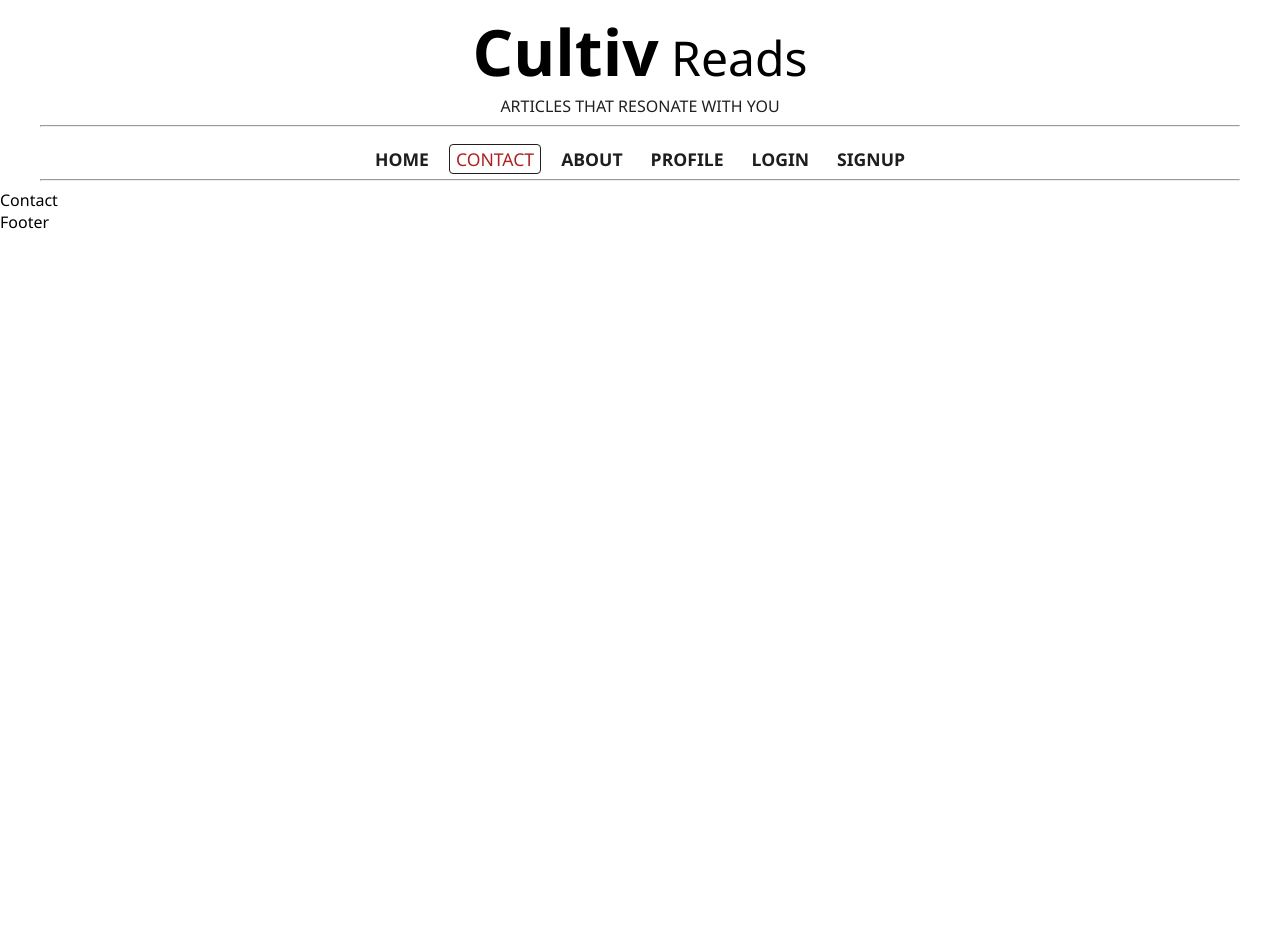
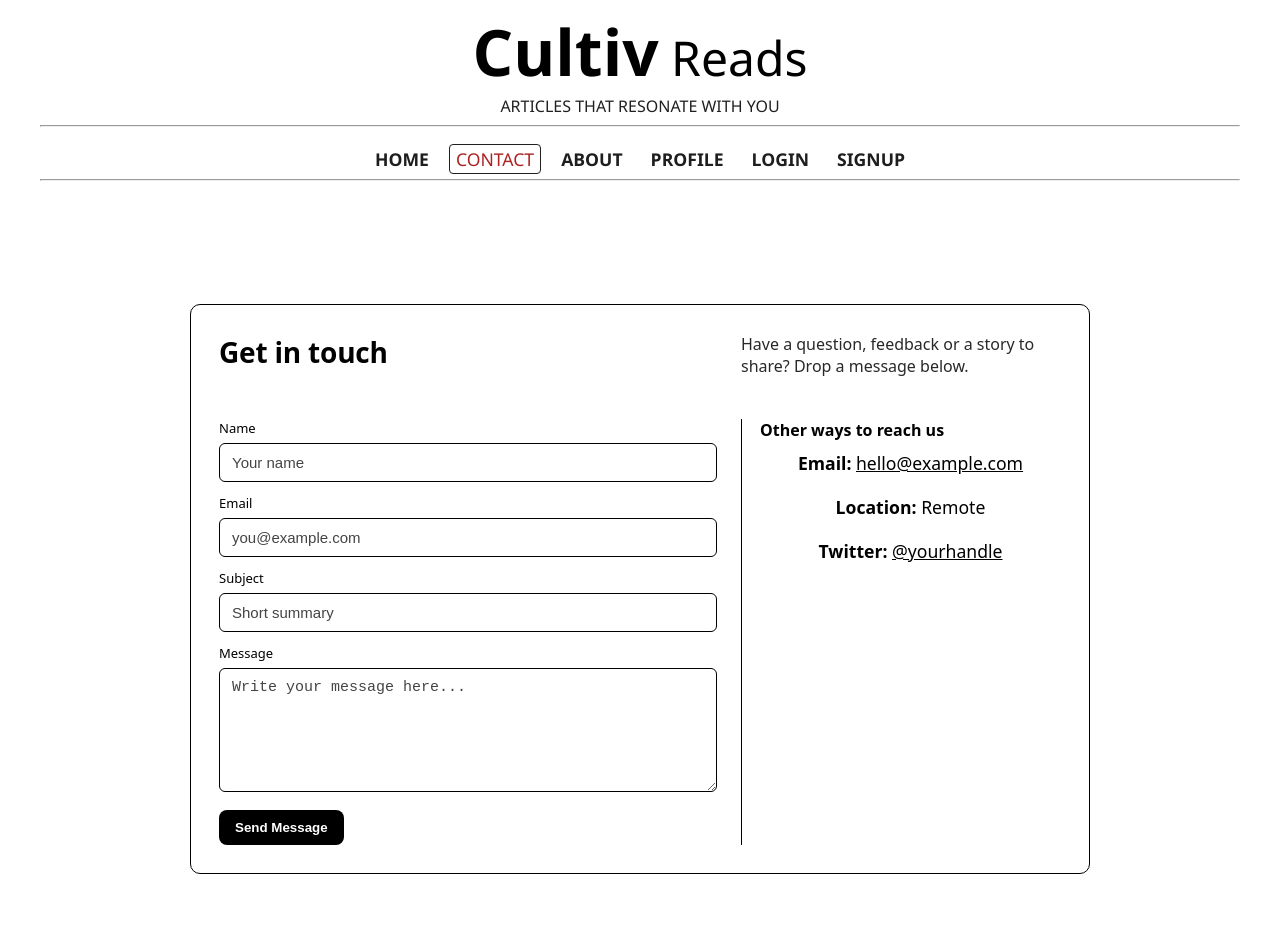
Before and after one commit to bel-konseh/Cultiv-Blog, a React (Vite) app in the folder blogspot-frontend/: page /contact in a window 1280 px wide. Shown: the top 952 px of the page. Before the commit the page ends 800 px from the top, so only its background shows below. Built offline with nearby package versions, Linux system fonts and the light colour scheme.

Commit message:
Done with the Contact page and i created a CSS folder for all the css

```diff
--- /dev/null
+++ b/blogspot-frontend/src/CSS/contact.css
@@ -0,0 +1,136 @@
+
+.contact-page {
+  font-family: system-ui, -apple-system, 'Segoe UI', Roboto, 'Helvetica Neue', Arial;
+  background: #fff; /* white primary */
+  color: #000; /* black primary */
+  min-height: 100vh;
+  display: flex;
+  align-items: center;
+  justify-content: center;
+  padding: 48px 20px;
+}
+
+.contact-card {
+  width: 100%;
+  max-width: 900px;
+  border: 1px solid #000; /* black border */
+  border-radius: 10px;
+  padding: 28px;
+  box-shadow: none;
+  display: grid;
+  grid-template-columns: 1fr 320px;
+  gap: 24px;
+}
+
+/* Responsive stack */
+@media (max-width: 860px) {
+  .contact-card { grid-template-columns: 1fr; }
+}
+
+.contact-title {
+  margin: 0 0 8px 0;
+  font-size: 28px;
+  letter-spacing: -0.2px;
+}
+
+.contact-sub {
+  margin: 0 0 18px 0;
+  color: #111;
+  opacity: 0.9;
+}
+
+.contact-form {
+  display: flex;
+  flex-direction: column;
+  gap: 12px;
+}
+
+.form-row {
+  display: flex;
+  flex-direction: column;
+}
+
+.form-row label {
+  font-size: 13px;
+  margin-bottom: 6px;
+}
+
+.form-row input,
+.form-row textarea {
+  padding: 10px 12px;
+  border: 1px solid #000;
+  border-radius: 6px;
+  background: transparent;
+  color: #000;
+  outline: none;
+  font-size: 15px;
+}
+
+.form-row input::placeholder,
+.form-row textarea::placeholder {
+  color: #444;
+}
+
+.form-row input:focus,
+.form-row textarea:focus {
+  box-shadow: 0 0 0 3px rgba(0,0,0,0.06);
+}
+
+.form-actions {
+  display: flex;
+  align-items: center;
+  gap: 12px;
+  margin-top: 6px;
+}
+
+.btn-submit {
+  background: #000; /* black */
+  color: #fff; /* white text */
+  border: none;
+  padding: 10px 16px;
+  border-radius: 8px;
+  font-weight: 600;
+  cursor: pointer;
+}
+
+.btn-submit:hover {
+  opacity: 0.95;
+}
+
+.status {
+  font-size: 14px;
+}
+
+.contact-info {
+  border-left: 1px solid #000;
+  padding-left: 18px;
+}
+
+@media (max-width: 860px) {
+  .contact-info { border-left: none; padding-left: 0; border-top: 1px solid #000; padding-top: 16px; }
+}
+
+.info-title {
+  margin: 0 0 10px 0;
+  font-size: 16px;
+}
+
+.contact-info ul {
+  list-style: none;
+  padding: 0;
+  margin: 0;
+}
+
+.contact-info li {
+  margin-bottom: 8px;
+}
+
+.contact-info a {
+  color: #000;
+  text-decoration: underline;
+}
+
+/* Small helper */
+@media (max-width: 420px) {
+  .contact-title { font-size: 22px; }
+}
--- a/blogspot-frontend/src/pages/Contact.jsx
+++ b/blogspot-frontend/src/pages/Contact.jsx
@@ -1,9 +1,90 @@
-import React from 'react'
 
-function Contact() {
+import React, { useState } from 'react';
+import '../CSS/contact.css';
+
+export default function Contact() {
+  const [form, setForm] = useState({ }); // to handle the input change
+  // const [status, setStatus] = useState(null);
+
+  const handleChange = (e) => {
+      const { name, value} = e.target
+      setForm( prev => ({...prev, [name]: value}));
+  }
+
+
   return (
-    <div>Contact</div>
-  )
+    <main className="contact-page" aria-labelledby="contact-heading">
+      <section className="contact-card">
+        <h1 id="contact-heading" className="contact-title">Get in touch</h1>
+        <p className="contact-sub">Have a question, feedback or a story to share? Drop a message below.</p>
+
+        <form className="contact-form" noValidate>
+          <div className="form-row">
+            <label htmlFor="name">Name</label>
+            <input
+              id="name"
+              name="name"
+              type="text"
+              value={form.name}
+              onChange={handleChange}
+              required
+              placeholder="Your name"
+            />
+          </div>
+
+          <div className="form-row">
+            <label htmlFor="email">Email</label>
+            <input
+              id="email"
+              name="email"
+              type="email"
+              value={form.email}
+              onChange={handleChange}
+              required
+              placeholder="you@example.com"
+            />
+          </div>
+
+          <div className="form-row">
+            <label htmlFor="subject">Subject</label>
+            <input
+              id="subject"
+              name="subject"
+              type="text"
+              value={form.subject}
+              onChange={handleChange}
+              placeholder="Short summary"
+            />
+          </div>
+
+          <div className="form-row">
+            <label htmlFor="message">Message</label>
+            <textarea
+              id="message"
+              name="message"
+              rows="6"
+              value={form.message}
+              onChange={handleChange}
+              required
+              placeholder="Write your message here..."
+            />
+          </div>
+
+          <div className="form-actions">
+            <button type="submit" className="btn-submit">Send Message</button>
+            {status && <span className="status">{status}</span>}
+          </div>
+        </form>
+
+        <aside className="contact-info" aria-label="contact information">
+          <h2 className="info-title">Other ways to reach us</h2>
+          <ul>
+            <li><strong>Email:</strong> <a href="mailto:hello@example.com">hello@example.com</a></li>
+            <li><strong>Location:</strong> Remote</li>
+            <li><strong>Twitter:</strong> <a href="https://twitter.com/" rel="noopener noreferrer">@yourhandle</a></li>
+          </ul>
+        </aside>
+      </section>
+    </main>
+  );
 }
-
-export default Contact
```
